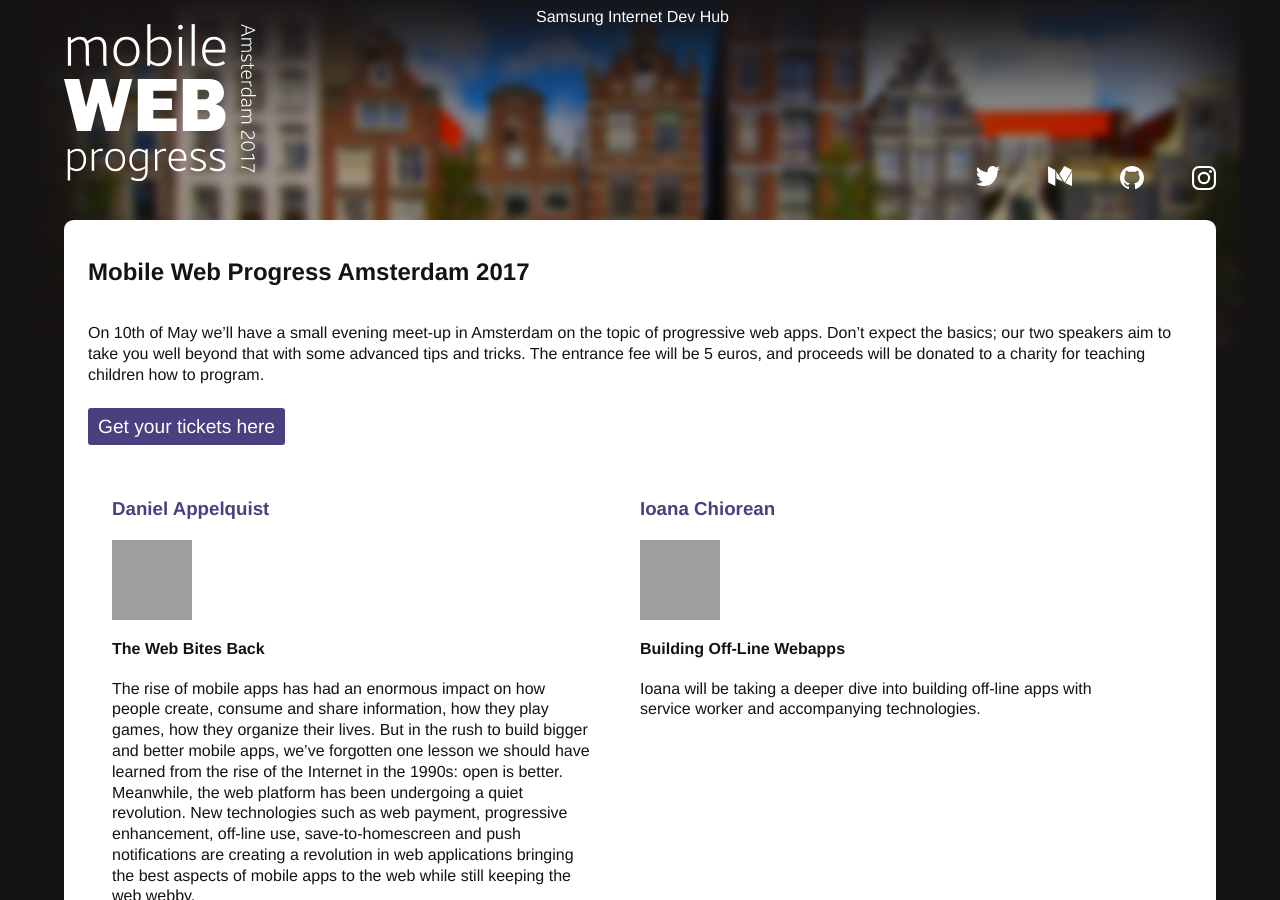
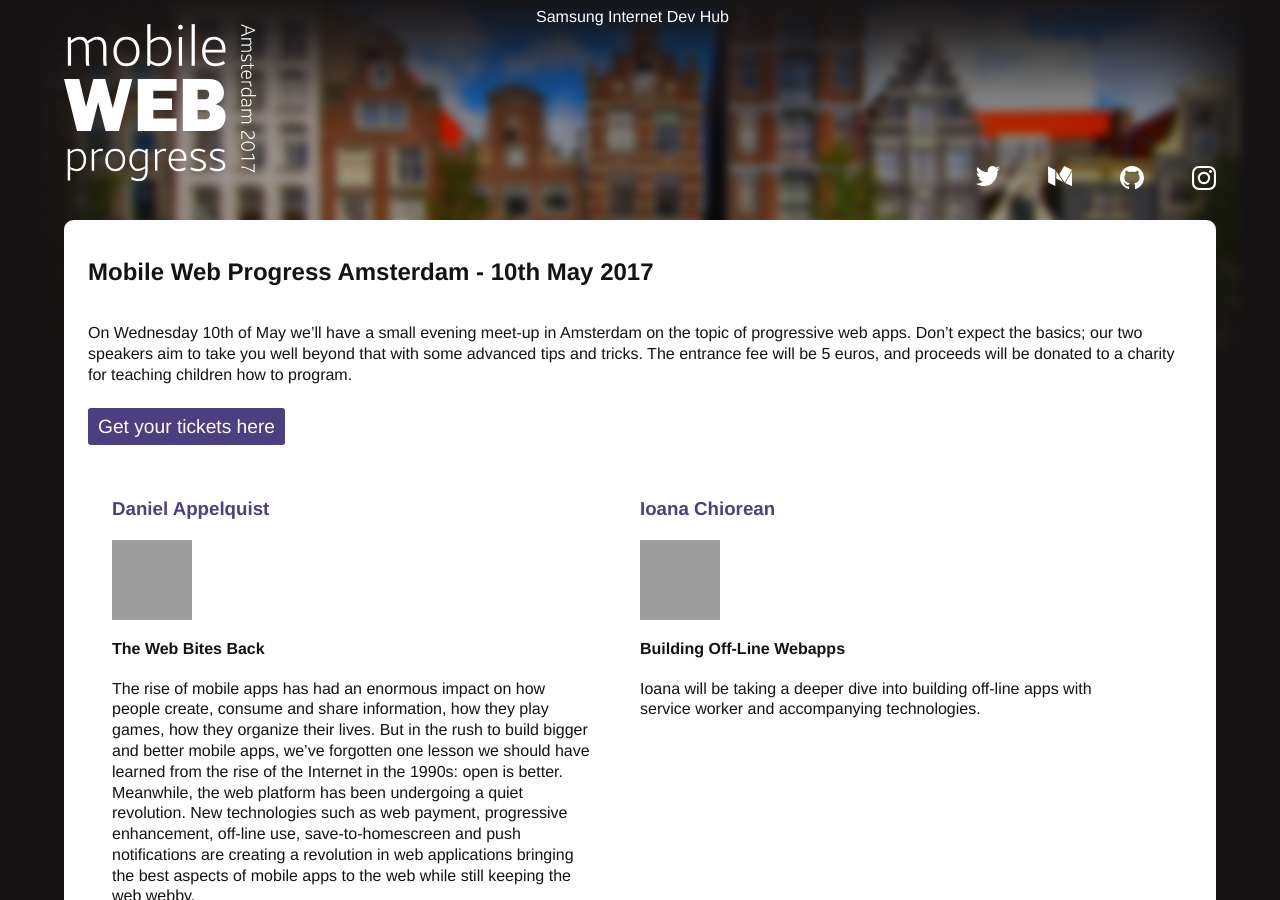
Before and after one commit to SamsungInternet/homepage-archive, a Jekyll site: the page built from events/mwp-ams.md, in a window 1280 px wide and 900 px high, cut to the strip 0-900 px from the top of the window. Built offline with Jekyll 4.4.1, drawn with Linux system fonts in a browser that asks for light colours; grey boxes are pictures that could not be loaded.

Commit message:
Make date more prominent

```diff
--- a/events/mwp-ams.md
+++ b/events/mwp-ams.md
@@ -6,8 +6,8 @@
 description: Mobile Web Progress Amsterdam 2017
 ---
 <div class="event-well">
-    <h2>Mobile Web Progress Amsterdam 2017</h2>
-    <p>On 10th of May we’ll have a small evening meet-up in Amsterdam on the topic of progressive web apps. Don’t expect the basics; our two speakers aim to take you well beyond that with some advanced tips and tricks. The entrance fee will be 5 euros, and proceeds will be donated to a charity for teaching children how to program.</p>
+    <h2>Mobile Web Progress Amsterdam - 10th May 2017</h2>
+    <p>On Wednesday 10th of May we’ll have a small evening meet-up in Amsterdam on the topic of progressive web apps. Don’t expect the basics; our two speakers aim to take you well beyond that with some advanced tips and tricks. The entrance fee will be 5 euros, and proceeds will be donated to a charity for teaching children how to program.</p>
 
     <p class="call-to-action full-row"><a href="https://webconferences.paydro.com/pwa-meet-up">Get your tickets here</a></p>
 
```
